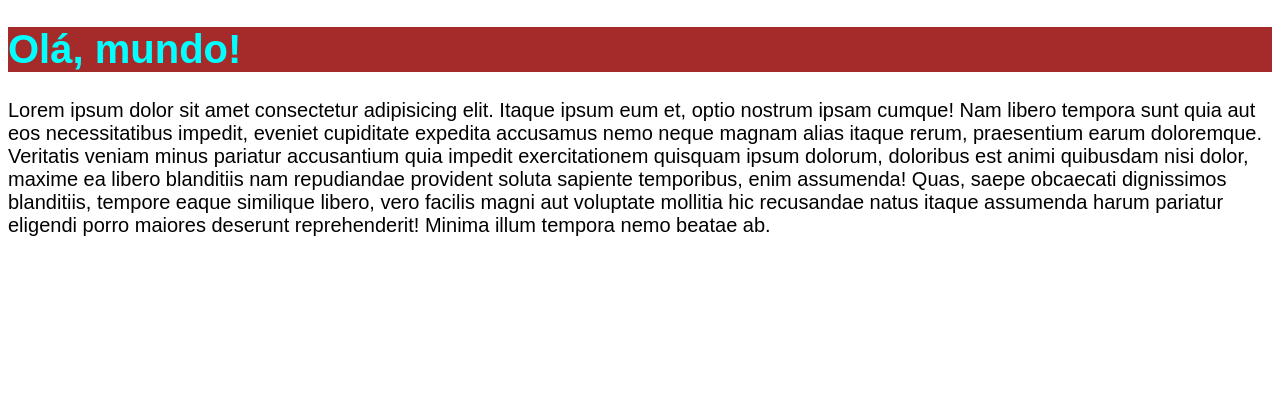
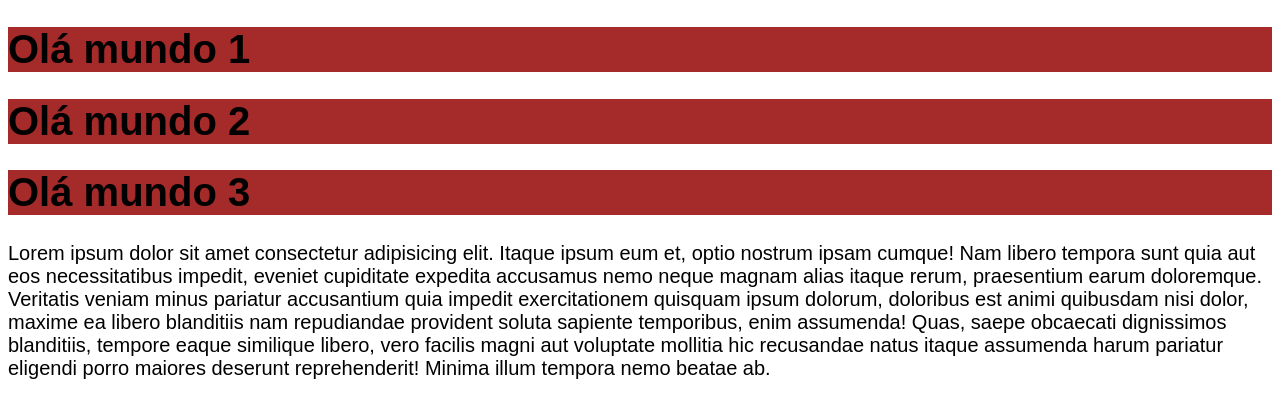
Before and after one commit to EnzoOP1402/chronos-pomodoro, a React (Vite) app: page / in a window 1280 px wide. Shown: the top 418 px of the page. Built offline with nearby package versions, Linux system fonts and the light colour scheme.

Commit message:
Introduction to Props

```diff
--- a/src/App.tsx
+++ b/src/App.tsx
@@ -6,7 +6,9 @@ export function App() {
     // Como em react somente um elemento pode ser retornado, sempre devemos "envelopar" o código que estamos retornando em um elemento, seja retornando uma div que contenha todos os trechos necessários, ou utilizando o React Fragment, que consiste em uma tag vazia que engloba tudo que será retornado em HtML
     return (
         <>
-            <Heading/>
+            <Heading>Olá mundo 1</Heading>
+            <Heading>Olá mundo 2</Heading>
+            <Heading>Olá mundo 3</Heading>
             <p>Lorem ipsum dolor sit amet consectetur adipisicing elit. Itaque ipsum eum et, optio nostrum ipsam cumque! Nam libero tempora sunt quia aut eos necessitatibus impedit, eveniet cupiditate expedita accusamus nemo neque magnam alias itaque rerum, praesentium earum doloremque. Veritatis veniam minus pariatur accusantium quia impedit exercitationem quisquam ipsum dolorum, doloribus est animi quibusdam nisi dolor, maxime ea libero blanditiis nam repudiandae provident soluta sapiente temporibus, enim assumenda! Quas, saepe obcaecati dignissimos blanditiis, tempore eaque similique libero, vero facilis magni aut voluptate mollitia hic recusandae natus itaque assumenda harum pariatur eligendi porro maiores deserunt reprehenderit! Minima illum tempora nemo beatae ab.</p>
         </>
     )
--- a/src/assets/Heading.tsx
+++ b/src/assets/Heading.tsx
@@ -1,5 +1,9 @@
 import styles from './Heading.module.css'
 
-export function Heading() {
-    return <h1 className={`${styles.heading} ${styles.cyan}`} >Olá, mundo!</h1>
+export function Heading(props) {
+    return <>
+        {/* <h1 className={`${styles.heading} ${styles.cyan}`} >Olá, mundo!</h1> */}
+        <h1 className={styles.heading}>{props.children}</h1> {/* props.children é utilizado para acessar tudo que o objeto props traz como atributos filhos (o conceito geral de children), mas, caso esses atributos fossem melhor especificados ou caso houvesse mais de um, eles seriam nomeados e seu acessoa se daria, por exemplo, da seguinte forma: props.name, props.age, etc. */}
+        {/* O acesso a propriedades pode ser feito de inúmeras formas */}
+    </>
 }
```
